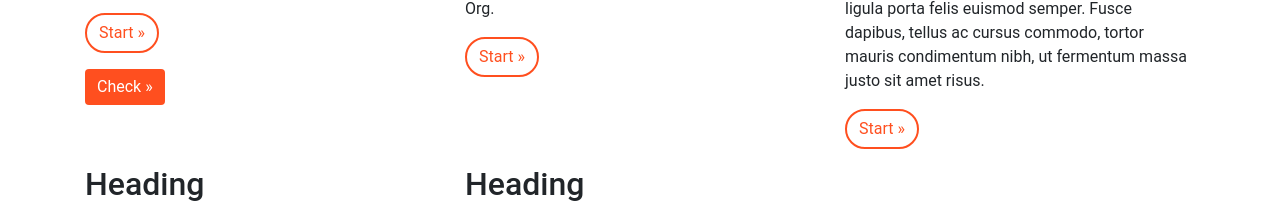
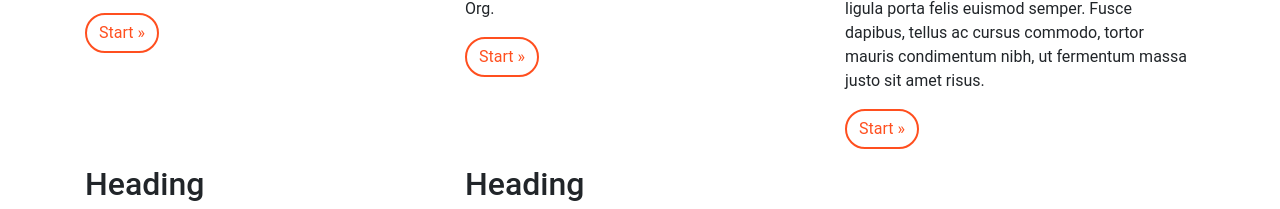
Before and after one commit to jenissabarrera/devorgProvisioningTool, a plain HTML site: page docs/index.html in a window 1280 px wide. Shown: the part 544-753 px from the top of the page. Drawn offline with nearby package versions, Linux system fonts and the light colour scheme; files that its build step writes are made by us from their sources; a script that the page names is missing.

Commit message:
commented dummy button

```diff
--- a/docs/index.html
+++ b/docs/index.html
@@ -32,7 +32,7 @@
         <p><button type="submit" style=“disable all styles” onclick="listProducts()"
             class="btn btn-success-modified">Start »</button></p>
 
-      <p><button type="button" class="btn btn-success" data-toggle="modal" onclick="siteOutboundroutes()" style="background-color:#FF4F1F; border:#FF4F1F; ">Check »</button></p>
+      <!-- <p><button type="button" class="btn btn-success" data-toggle="modal" onclick="siteOutboundroutes()" style="background-color:#FF4F1F; border:#FF4F1F; ">Check »</button></p> -->
 
       </div>
 
```
